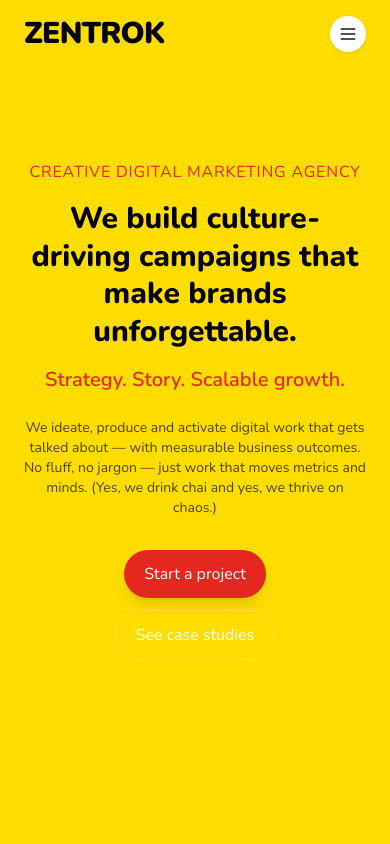
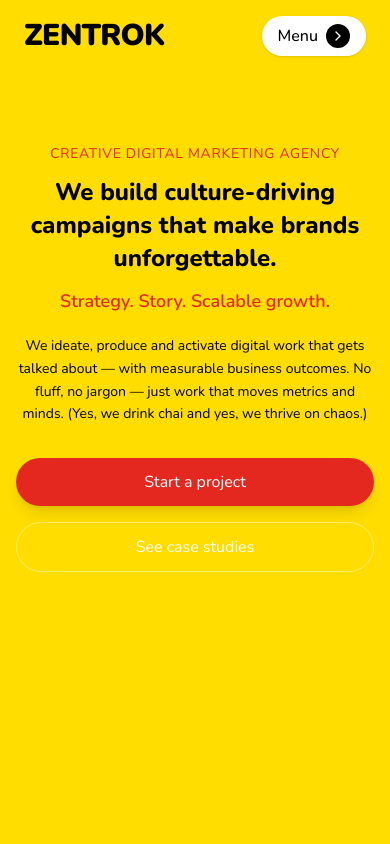
Before and after one commit to Zentrok-Private-Limited/Zentrok, a Next.js app: page /about in a window 390 px wide. Shown: the top 844 px of the page. Built offline with nearby package versions, Linux system fonts and the light colour scheme; a web font is replaced by a local one.

Commit message:
about-page

```diff
--- a/app/about/page.tsx
+++ b/app/about/page.tsx
@@ -4,6 +4,7 @@ import MissionValues from "@/components/MissionValues";
 import StatsAndProof from "@/components/StatsAndProof";
 import TeamGrid from "@/components/TeamGrid";
 import CTASection from "@/components/CTASection";
+import Footer from "@/components/Footer";
 
 export default function AboutPage() {
   return (
@@ -13,6 +14,7 @@ export default function AboutPage() {
       <StatsAndProof />
       <TeamGrid />
       <CTASection />
+      <Footer/>
     </main>
   );
 }
--- a/components/AboutHero.tsx
+++ b/components/AboutHero.tsx
@@ -13,47 +13,45 @@ export default function AboutHero() {
           className="w-full h-full object-cover opacity-100"
           loading="lazy"
         />
-        {/* Optional overlay for better contrast */}
-        <div className="absolute inset-0 bg-black/40" />
+        {/* Overlay for contrast */}
+        <div className="absolute inset-0 bg-black/50" />
       </div>
 
-      <div className="max-w-6xl mx-auto px-6 py-20 sm:py-28 lg:py-36 relative z-10">
+      <div className="max-w-6xl mx-auto px-4 sm:px-6 lg:px-8 py-16 sm:py-24 lg:py-32 relative z-10">
         <motion.div
           initial={{ opacity: 0, y: 8 }}
           animate={{ opacity: 1, y: 0 }}
           transition={{ duration: 0.6 }}
           className="text-center"
         >
-          <p className="text-rojo font-mono tracking-wider uppercase mb-4">
+          <p className="text-rojo font-mono tracking-wider uppercase mb-3 sm:mb-4 text-sm sm:text-base">
             Creative Digital Marketing Agency
           </p>
 
-          <h1 className="text-3xl sm:text-4xl md:text-5xl lg:text-6xl font-extrabold leading-tight">
+          <h1 className="text-2xl sm:text-4xl md:text-5xl lg:text-6xl font-extrabold leading-snug sm:leading-tight">
             We build culture-driving campaigns that make brands unforgettable.
-            <span className="block mt-4 text-xl sm:text-2xl text-rojo font-semibold">
+            <span className="block mt-3 sm:mt-4 text-lg sm:text-2xl text-rojo font-semibold">
               Strategy. Story. Scalable growth.
             </span>
           </h1>
 
-          <p className="mt-6 max-w-2xl mx-auto text-sm sm:text-base text-black/70">
-            We ideate, produce and activate digital work that gets talked about —
-            with measurable business outcomes. No fluff, no jargon — just work that
-            moves metrics and minds. (Yes, we drink chai and yes, we thrive on chaos.)
+          <p className="mt-5 sm:mt-6 max-w-xl mx-auto text-black-500 text-sm sm:text-base leading-relaxed">
+            We ideate, produce and activate digital work that gets talked about — with measurable business outcomes. No fluff, no jargon — just work that moves metrics and minds. (Yes, we drink chai and yes, we thrive on chaos.)
           </p>
 
-          <div className="mt-8 flex flex-col sm:flex-row gap-3 items-center justify-center">
+          <div className="mt-8 flex flex-col sm:flex-row gap-4 items-center justify-center">
             <Link
               href="/contact"
-              className="inline-flex items-center gap-3 bg-rojo text-white px-5 py-3 rounded-full shadow-lg hover:shadow-xl transition"
+              className="w-full sm:w-auto inline-flex items-center justify-center gap-3 bg-rojo text-white px-5 py-3 rounded-full shadow-lg hover:shadow-xl transition duration-300"
             >
               Start a project
             </Link>
-            <a
+            <Link
               href="/case-studies"
-              className="inline-flex items-center gap-3 border border-white/20 text-white px-5 py-3 rounded-full"
+              className="w-full sm:w-auto inline-flex items-center justify-center gap-3 border border-white/40 text-white px-5 py-3 rounded-full hover:bg-white/10 transition duration-300"
             >
               See case studies
-            </a>
+            </Link>
           </div>
         </motion.div>
       </div>
--- a/components/Navbar.tsx
+++ b/components/Navbar.tsx
@@ -2,11 +2,10 @@
 
 import { useEffect, useState } from "react";
 import Link from "next/link";
-import { ChevronLeft, Send, Menu, X } from "lucide-react";
+import { ChevronLeft, Send } from "lucide-react";
 
 export default function Navbar() {
   const [isScrolled, setIsScrolled] = useState(false);
-  const [hoverWork, setHoverWork] = useState(false);
   const [hoverMenu, setHoverMenu] = useState(false);
   const [mobileMenuOpen, setMobileMenuOpen] = useState(false);
 
@@ -20,6 +19,8 @@ export default function Navbar() {
     ? "bg-white backdrop-blur-md shadow-sm border-b border-gray-200"
     : "bg-transparent";
 
+  const isMobile = typeof window !== "undefined" && window.innerWidth < 640;
+
   return (
     <nav
       className={`fixed top-0 left-0 w-full z-50 transition-all duration-300 ${backgroundClass}`}
@@ -28,8 +29,6 @@ export default function Navbar() {
         {/* Left: Let’s Work Button */}
         <Link
           href="#contact"
-          onMouseEnter={() => setHoverWork(true)}
-          onMouseLeave={() => setHoverWork(false)}
           className="hidden sm:flex items-center gap-2 bg-white text-black font-semibold px-4 py-2 rounded-full shadow hover:shadow-md transition-transform hover:-translate-y-0.5 group"
         >
           <span>Let’s Work</span>
@@ -39,38 +38,50 @@ export default function Navbar() {
           />
         </Link>
 
-        {/* Center: ZENTROK Brand */}
-        <h1
-          className="text-3xl sm:text-6xl font-black text-black tracking-tight font-sans select-none"
-        >
+        {/* Center: Brand */}
+        <h1 className="text-3xl sm:text-6xl font-black text-black tracking-tight font-sans select-none">
           ZENTROK
         </h1>
 
-        {/* Desktop Menu */}
+        {/* Right: Menu (Same Look for Mobile & Desktop) */}
         <div
-          className="relative hidden sm:block"
-          onMouseEnter={() => setHoverMenu(true)}
-          onMouseLeave={() => setHoverMenu(false)}
+          className="relative"
+          onMouseEnter={() => {
+            if (!isMobile) setHoverMenu(true);
+          }}
+          onMouseLeave={() => {
+            if (!isMobile) setHoverMenu(false);
+          }}
         >
-          <button className="flex items-center gap-2 bg-white text-black font-medium px-4 py-2 rounded-full shadow hover:shadow-md transition hover:-translate-y-0.5">
-            {!hoverMenu && (
+          <button
+            onClick={() => {
+              if (isMobile) setMobileMenuOpen(!mobileMenuOpen);
+            }}
+            className="flex items-center gap-2 bg-white text-black font-medium px-4 py-2 rounded-full shadow hover:shadow-md transition hover:-translate-y-0.5"
+          >
+            {!hoverMenu && !mobileMenuOpen && (
               <span className="transition-opacity duration-300">Menu</span>
             )}
             <span className="bg-black text-white rounded-full p-1 transition-transform duration-300 ease-in-out">
               <ChevronLeft
                 size={16}
                 className={`transition-transform duration-300 ${
-                  hoverMenu ? "rotate-0" : "-rotate-180"
+                  hoverMenu || mobileMenuOpen ? "rotate-0" : "-rotate-180"
                 }`}
               />
             </span>
+          </button>
 
-            {hoverMenu && (
-              <div className="flex gap-4 ml-4">
-                <Link href="#services" className="hover:text-rojo">
+          {/* Desktop Hover Menu */}
+          {!isMobile && hoverMenu && (
+            <div className="absolute right-0 top-full mt-2 bg-white shadow-md rounded-xl px-6 py-4 flex gap-4">
+              <Link href="#hero" className="hover:text-rojo">
+                Home
+              </Link>
+              <Link href="/services" className="hover:text-rojo">
                 Services
               </Link>
-                <Link href="#work" className="hover:text-rojo">
+              <Link href="/work" className="hover:text-rojo">
                 Work
               </Link>
               <Link href="/about" className="hover:text-rojo">
@@ -81,58 +92,49 @@ export default function Navbar() {
               </Link>
             </div>
           )}
-          </button>
-        </div>
 
-        {/* Mobile Hamburger */}
-        <button
-          onClick={() => setMobileMenuOpen(!mobileMenuOpen)}
-          className="sm:hidden bg-white p-2 rounded-full shadow"
+          {/* Mobile Click Dropdown */}
+          {isMobile && mobileMenuOpen && (
+            <div className="absolute right-0 top-full mt-2 bg-white shadow-md rounded-xl px-6 py-4 flex flex-col gap-4">
+              <Link
+                href="#hero"
+                className="hover:text-rojo"
+                onClick={() => setMobileMenuOpen(false)}
               >
-          {mobileMenuOpen ? <X size={20} /> : <Menu size={20} />}
-        </button>
-      </div>
-
-      {/* Mobile Menu Drawer */}
-      {mobileMenuOpen && (
-        <div className="sm:hidden bg-white border-t border-gray-200 shadow-md px-6 py-4 space-y-4">
+                Home
+              </Link>
               <Link
                 href="#services"
-            className="block hover:text-rojo"
+                className="hover:text-rojo"
                 onClick={() => setMobileMenuOpen(false)}
               >
                 Services
               </Link>
               <Link
-            href="#work"
-            className="block hover:text-rojo"
+                href="/work"
+                className="hover:text-rojo"
                 onClick={() => setMobileMenuOpen(false)}
               >
                 Work
               </Link>
               <Link
                 href="/about"
-            className="block hover:text-rojo"
+                className="hover:text-rojo"
                 onClick={() => setMobileMenuOpen(false)}
               >
                 About
               </Link>
               <Link
                 href="#blog"
-            className="block hover:text-rojo"
+                className="hover:text-rojo"
                 onClick={() => setMobileMenuOpen(false)}
               >
                 Blog
               </Link>
-          <Link
-            href="#contact"
-            className="block hover:text-rojo"
-            onClick={() => setMobileMenuOpen(false)}
-          >
-            Contact
-          </Link>
             </div>
           )}
+        </div>
+      </div>
     </nav>
   );
 }
```
Also changed, not shown: components/TeamGrid.tsx (+21 -16 lines). Lines whose indentation alone changed are shown as unchanged.
